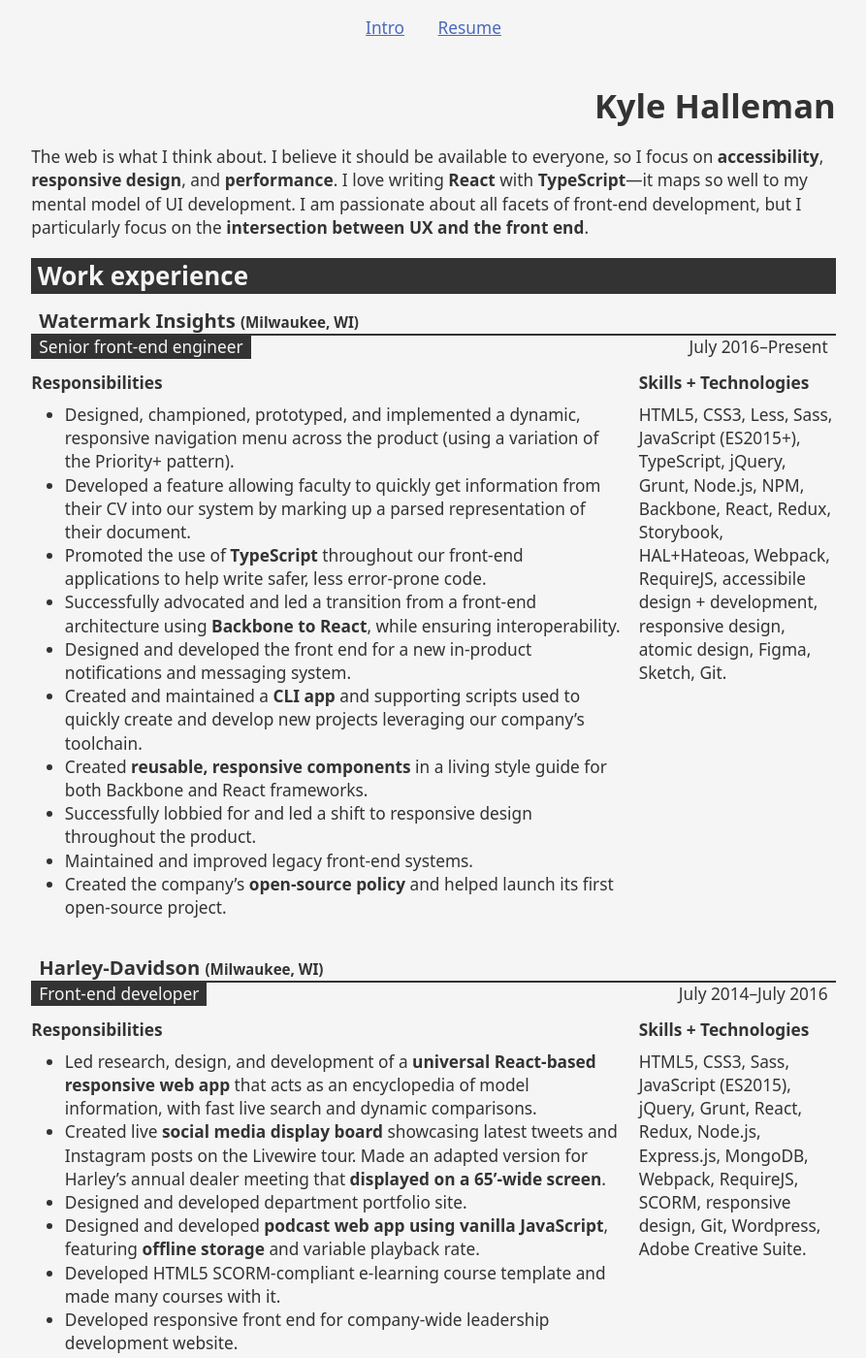
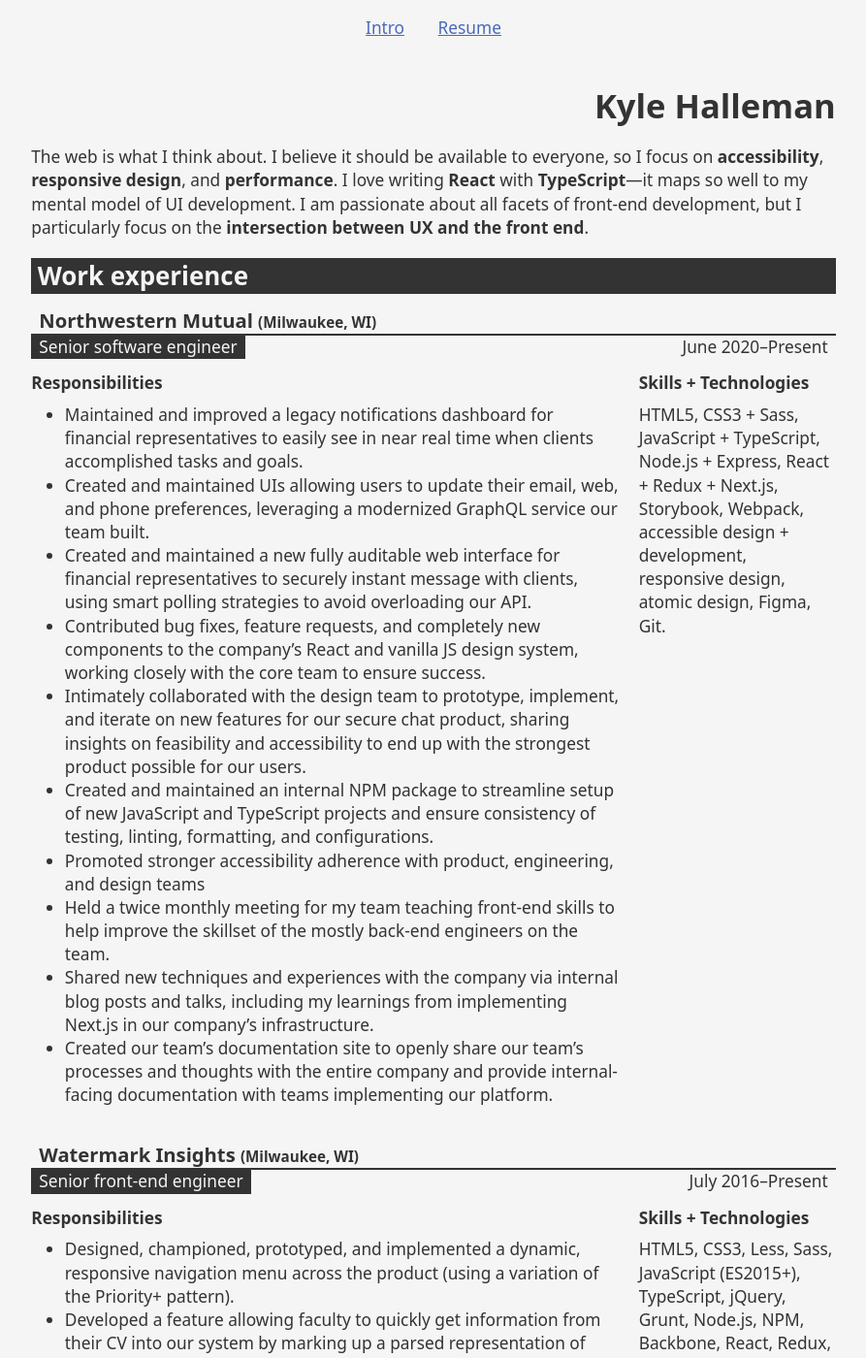
Before and after one commit to kylehalleman/resume, a Jekyll site: the page built from resume.md, in a window 1280 px wide and 1400 px high. Shown: the whole window at 97% size, without its empty margins (193-1086 px from the left). Built offline with Jekyll 4.4.1, drawn with Linux system fonts in a browser that asks for light colours; our own code applies the rules of GitHub Pages for plain Markdown files; some of the changed text lies outside the part shown.

Commit message:
Update resume.md

```diff
--- a/resume.md
+++ b/resume.md
@@ -7,6 +7,48 @@ title: Resume
 The web is what I think about. I believe it should be available to everyone, so I focus on **accessibility**, **responsive design**, and **performance**. I love writing **React** with **TypeScript**—it maps so well to my mental model of UI development. I am passionate about all facets of front-end development, but I particularly focus on the **intersection between UX and the front end**.
 
 ## Work experience
+
+<section markdown="1" class="experience">
+
+### Northwestern Mutual *(Milwaukee, WI)*
+*Senior software engineer* June 2020–Present
+
+<div markdown="1">
+
+#### Responsibilities
+
+* Maintained and improved a legacy notifications dashboard for financial representatives to easily see in near real time when clients accomplished tasks and goals.
+* Created and maintained UIs allowing users to update their email, web, and phone preferences, leveraging a modernized GraphQL service our team built.
+* Created and maintained a new fully auditable web interface for financial representatives to securely instant message with clients, using smart polling strategies to avoid overloading our API.
+* Contributed bug fixes, feature requests, and completely new components to the company’s React and vanilla JS design system, working closely with the core team to ensure success.
+* Intimately collaborated with the design team to prototype, implement, and iterate on new features for our secure chat product, sharing insights on feasibility and accessibility to end up with the strongest product possible for our users.
+* Created and maintained an internal NPM package to streamline setup of new JavaScript and TypeScript projects and ensure consistency of testing, linting, formatting, and configurations.
+* Promoted stronger accessibility adherence with product, engineering, and design teams
+* Held a twice monthly meeting for my team teaching front-end skills to help improve the skillset of the mostly back-end engineers on the team.
+* Shared new techniques and experiences with the company via internal blog posts and talks, including my learnings from implementing Next.js in our company’s infrastructure.
+* Created our team’s documentation site to openly share our team’s processes and thoughts with the entire company and provide internal-facing documentation with teams implementing our platform.
+
+</div>
+<div markdown="1">
+
+#### Skills + Technologies
+
+* HTML5
+* CSS3 + Sass
+* JavaScript + TypeScript
+* Node.js + Express
+* React + Redux + Next.js
+* Storybook
+* Webpack
+* accessible design + development
+* responsive design
+* atomic design
+* Figma
+* Git
+
+</div>
+</section>
+
 
 <section markdown="1" class="experience">
 
@@ -144,47 +186,17 @@ The web is what I think about. I believe it should be available to everyone, so
 </div>
 </section>
 
-<section markdown="1" class="experience">
-
-### Flex Pre-Press *(Franklin, WI)*
-*Production operator, Quality Control* January 2012–April 2013
-
-<div markdown="1">
-
-#### Responsibilities
-
-* Did quality control, manually and digitally checking production files against original art and printer specifications.
-* Created realistic packaging prototypes.
-* Recreated package art and layouts from printed samples.
-* Created color-accurate contract proofs with GMG software.
-* Did art setup and color separations for flexographic printing plates.
-* Created and maintained internal projects including promotional materials and internal forms.
-
-</div>
-<div markdown="1">
-
-#### Skills + Technologies
-
-* Adobe Creative Suite
-* Esko Software
-* FileMaker Pro
-* GMG contract proofing
-* Roland VersaWorks prototyping
-
-</div>
-</section>
-
 <section markdown="1">
 
 ## Education
 
-* **Milwaukee Area Technical College** 2012
+* **Milwaukee Area Technical College**
   * Studied Graphic Design
-* **University of Wisconsin—Madison** 2007–2010
+* **University of Wisconsin—Madison**
   * B.A. Spanish, International Studies
-* **University of Alcalá** 2008–2009
+* **University of Alcalá**
   * Two-semester study abroad
-* **Columbia College Chicago** 2006–2007
+* **Columbia College Chicago**
   * Studied Film and Video
 
 </section>
```
Also changed, not shown: other parts of resume.md (+3 -3 lines).
